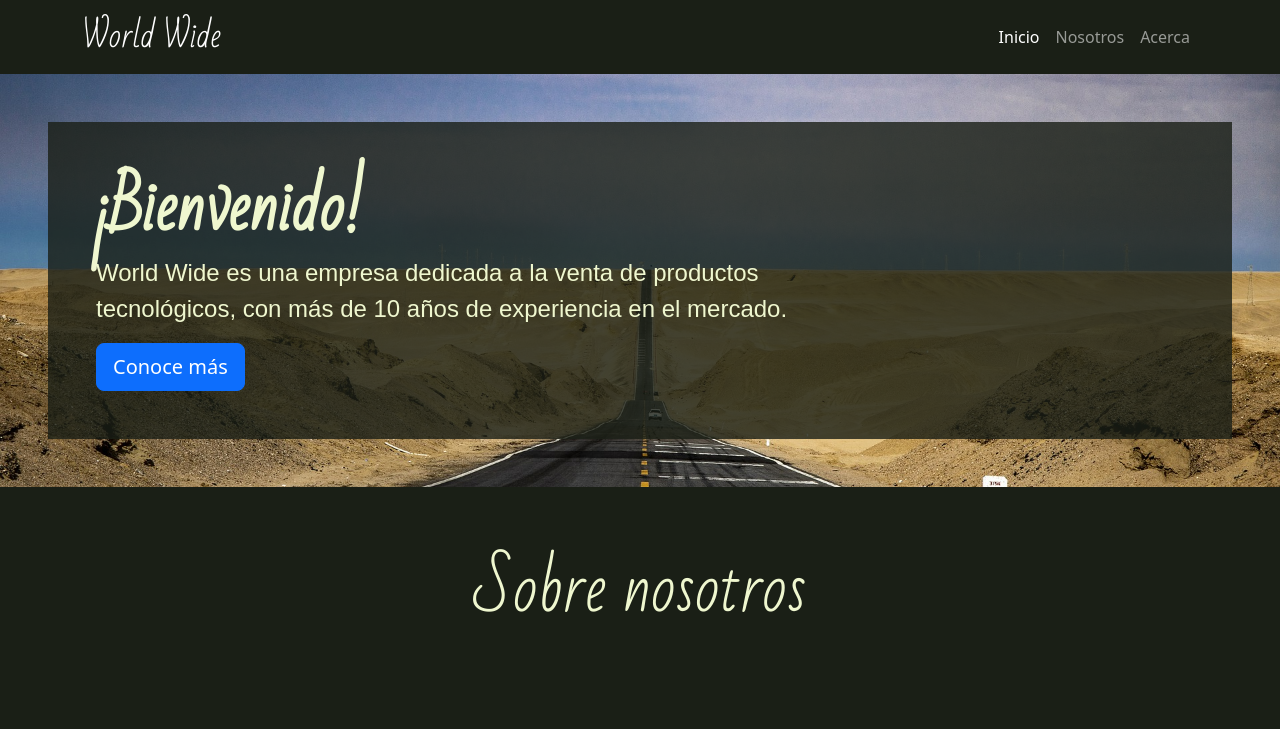
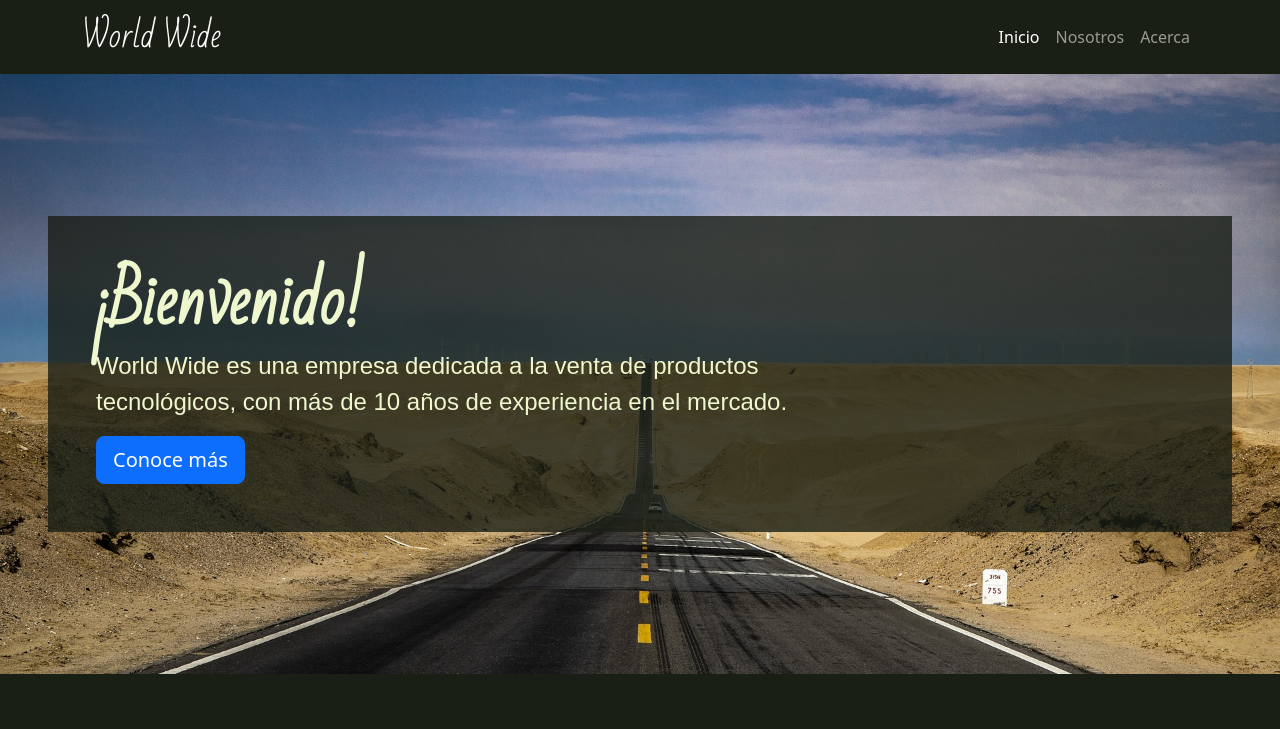
Before and after one commit to emiperez997/worldwide-project, a plain HTML site: page index.html in a window 1280 px wide. Shown: the top 729 px of the page. Drawn offline with nearby package versions, Linux system fonts and the light colour scheme; a web font is replaced by a local one.

Commit message:
[FIX] styles.css

```diff
--- a/css/styles.css
+++ b/css/styles.css
@@ -90,3 +90,9 @@ p {
   animation-duration: 2s;
   animation-iteration-count: infinite;
 }
+
+@media screen and (width > 1200px) {
+  .parallax-img {
+    min-height: 600px;
+  }
+}
```
